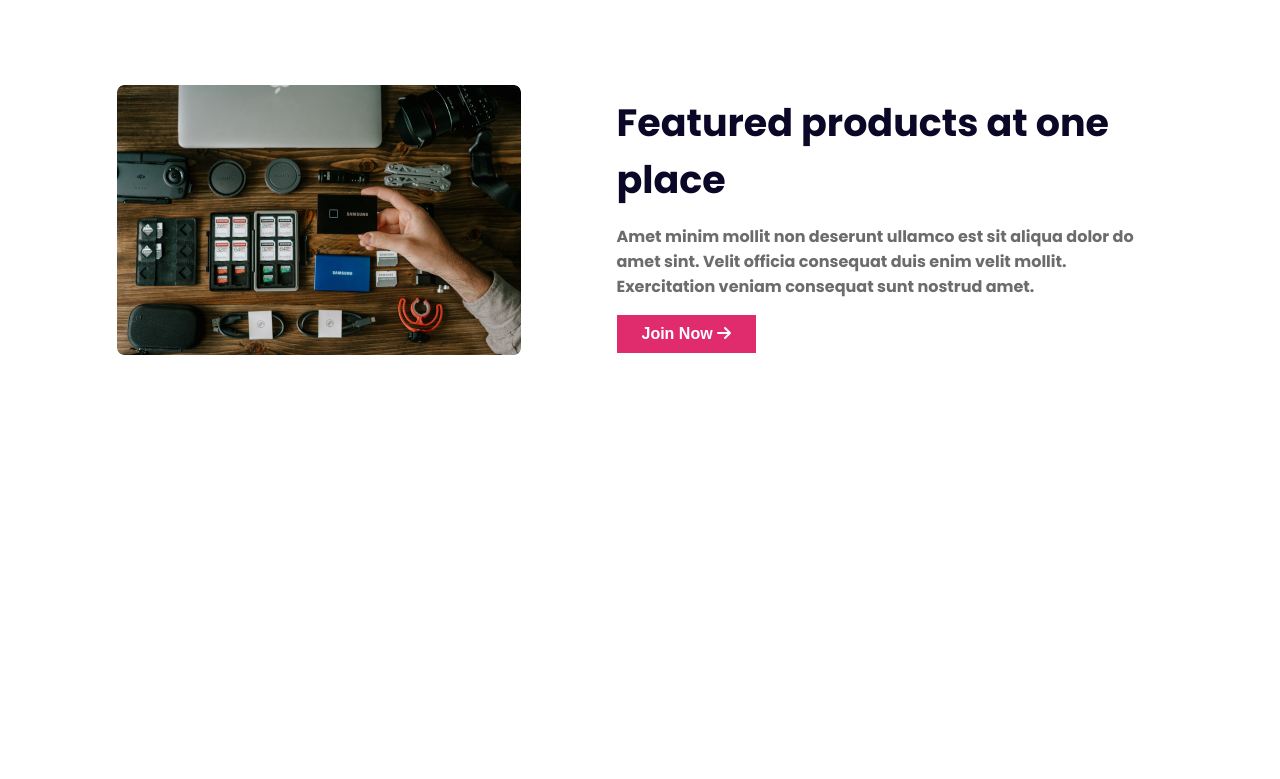
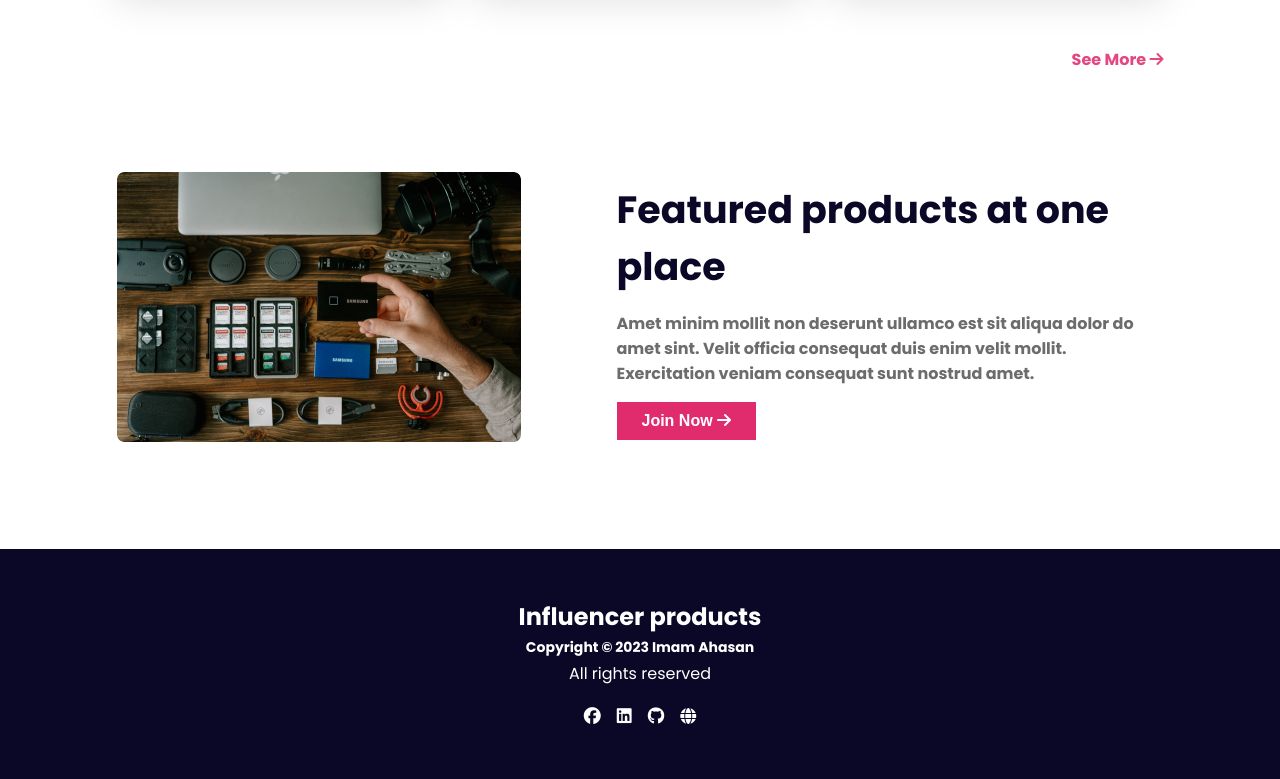
Before and after one commit to imamahasane/InfluencerGear, a plain HTML site: page index.html in a window 1280 px wide. Shown: the part 2376-3155 px from the top of the page. Before the commit the page ends 2738 px from the top, so only its background shows below. Drawn offline with Linux system fonts and the light colour scheme.

Commit message:
Footer Section

```diff
--- a/index.html
+++ b/index.html
@@ -346,7 +346,23 @@
 		</main>
 		<!-- Main Section End -->
 
-		<!-- Header Section Start -->
-		<!-- Header Section End -->
+		<!-- Footer Section Start -->
+		<footer>
+			<div class="copyright">
+				<h2 class="copyright__title">Influencer products</h2>
+				<p class="copyright__author">Copyright &copy; 2023 <a href="https://imamahasan.xyz/" target="_blank">Imam Ahasan</a></p>
+				<p class="copyright__info">All rights reserved</p>
+
+				<div class="logo">
+					<ul>
+						<li><a href=""><i class="fa-brands fa-facebook"></i></a></li>
+						<li><a href=""><i class="fa-brands fa-linkedin"></i></a></li>
+						<li><a href=""><i class="fa-brands fa-github"></i></a></li>
+						<li><a href=""></a><i class="fa-solid fa-globe"></i></li>
+					</ul>
+				</div>
+			</div>
+		</footer>
+		<!-- Footer Section End -->
 	</body>
 </html>
--- a/styles/index.css
+++ b/styles/index.css
@@ -4,12 +4,12 @@
 	box-sizing: border-box;
 }
 body {
-	max-width: 1200px;
+	/* max-width: 1200px; */
 	margin: 0 auto;
 	font-family: 'Poppins', sans-serif;
 }
 header {
-	/* margin: 87px 120px 0 120px; */
+	margin: 87px 120px 0 120px;
 }
 
 /* Heading Section Styles */
@@ -212,3 +212,50 @@ main {
 	border: none;
 	padding: 10px 25px;
 }
+
+/* Footer Section Style */
+footer {
+	margin-top: 100px;
+	background-color: #0a0826;
+}
+.copyright {
+	display: flex;
+	flex-direction: column;
+	align-items: center;
+	color: #ffffff;
+}
+.copyright__title {
+	font-weight: 700;
+	font-size: 24px;
+	margin-top: 50px;
+	margin-bottom: 3px;
+}
+.copyright__author,
+.copyright__author a {
+	font-weight: 700;
+	font-size: 14px;
+}
+.copyright__author a {
+	text-decoration: none;
+	color: #ffffff;
+}
+.copyright__author a:hover{
+  color: gold;
+}
+.copyright__info {
+	margin-top: 3px;
+	margin-bottom: 17px;
+}
+.logo ul {
+	display: flex;
+	gap: 16px;
+	margin-bottom: 50px;
+}
+.logo li {
+	text-decoration: none;
+	list-style: none;
+}
+.logo a {
+	color: #ffffff;
+	font-size: 17px;
+}
```
